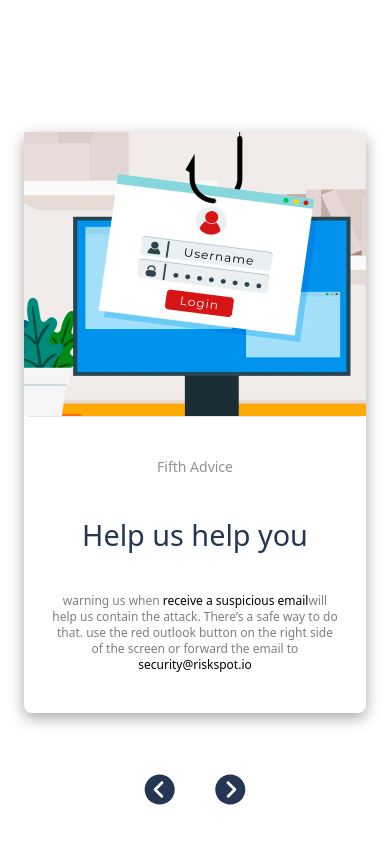
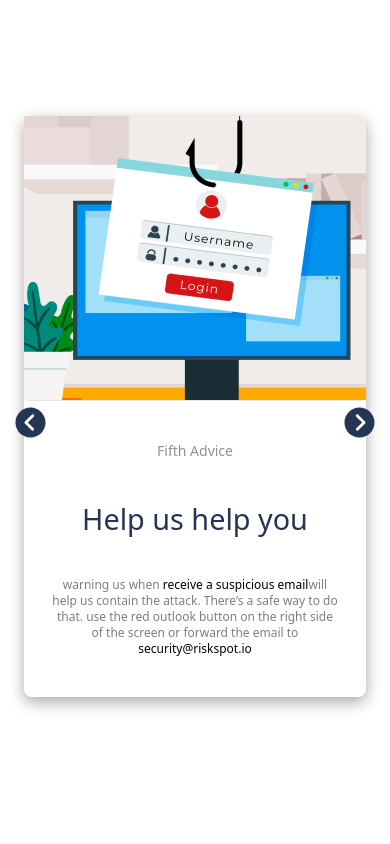
Before and after one commit to Dove-white/phishing-advice, a React (Vite) app: page /phishing-advice/fifth-advice in a window 390 px wide. Built offline with nearby package versions, Linux system fonts and the light colour scheme.

Commit message:
Fix: Responsive to all screen.

```diff
--- a/src/component/page/app/BadNews.jsx
+++ b/src/component/page/app/BadNews.jsx
@@ -5,7 +5,7 @@ const BadNews = () => {
   return (
     <>
       <PhishedCard
-        showPrevuesArrow="opacity-0 hover:opacity-0 cursor-default"
+        showPrevuesArrow="opacity-0 cursor-default"
         image={BadNewsImage}
         title={"BAD NEWS"}
         boldContent={
--- a/src/component/page/app/LastAdvice.jsx
+++ b/src/component/page/app/LastAdvice.jsx
@@ -25,7 +25,7 @@ const LastAdvice = () => {
             as soon as possible
           </div>
         }
-        showNextArrow="opacity-0 hover:opacity-0 cursor-default"
+        showNextArrow="opacity-0 cursor-default"
       />
     </>
   );
--- a/src/component/ui/Card.jsx
+++ b/src/component/ui/Card.jsx
@@ -17,18 +17,15 @@ const PhishedCard = ({
 }) => {
   return (
     <div className="w-full h-[100vh] flex flex-col justify-center items-center">
-      <div className="flex gap-[42px] items-center">
-        <Link
-          to={prevuesPage}
-          className=" max-sm:absolute max-sm:bottom-9 max-sm:left-[40%] -translate-x-[40%]"
-        >
+      <div className="flex sm:gap-[42px] items-center">
+        <Link to={prevuesPage} className="max-sm:absolute left-0 max-sm:ml-3">
           <IoIosArrowDropleftCircle
-            className={`hover:text-[#212d43]` + showPrevuesArrow}
+            className={showPrevuesArrow}
             size={37}
             color="#243654"
           />
         </Link>
-        <div className="sm:h-[700px] max-sm:max-h-[700px] bg-white shadow-[0px_5px_15px_rgba(0,0,0,0.35)] rounded-lg sm:w-[440px] max-sm:max-w-[440px] max-sm:mx-6">
+        <div className="max-h-[700px] bg-white shadow-[0px_5px_15px_rgba(0,0,0,0.35)] rounded-lg sm:w-[440px] max-sm:max-w-[440px] max-sm:mx-6 max-sm:mb-8">
           <div className="sm:h-[285px] max-sm:h-[285px] border-b rounded-md flex justify-center items-center">
             <img
               className="max-sm:h-full max-sm:w-full max-sm:object-cover"
@@ -36,7 +33,7 @@ const PhishedCard = ({
               alt=""
             />
           </div>
-          <div className="text-center sm:py-[55px] sm:px-[20px] max-sm:px-7 max-sm:py-10 max-sm:flex max-sm:flex-col gap-10">
+          <div className="text-center sm:py-[20px] sm:px-[20px] max-sm:px-7 max-sm:py-10 max-sm:flex max-sm:flex-col gap-10">
             <h4 className="text-[#969191] text-sm sm:pb-[21px] font-[500]">
               {title}
             </h4>
@@ -46,12 +43,9 @@ const PhishedCard = ({
             <div className="text-[#807D7D] text-xs">{simeContent}</div>
           </div>
         </div>
-        <Link
-          to={nextPage}
-          className=" max-sm:absolute max-sm:bottom-9 max-sm:right-[40%] translate-x-[40%]"
-        >
+        <Link to={nextPage} className="max-sm:absolute right-0 max-sm:mr-3">
           <IoIosArrowDroprightCircle
-            className={`hover:text-[#212d43] ` + showNextArrow}
+            className={showNextArrow}
             size={37}
             color="#243654"
           />
```
